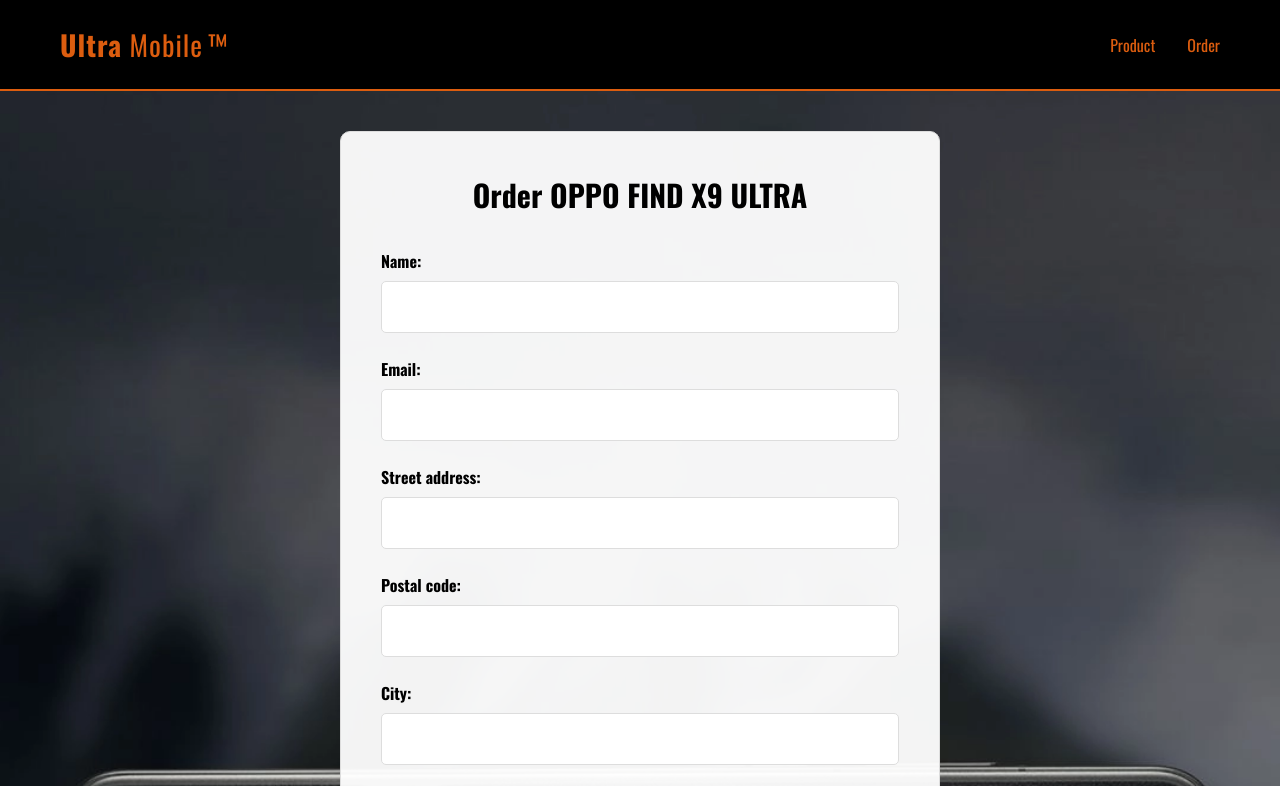
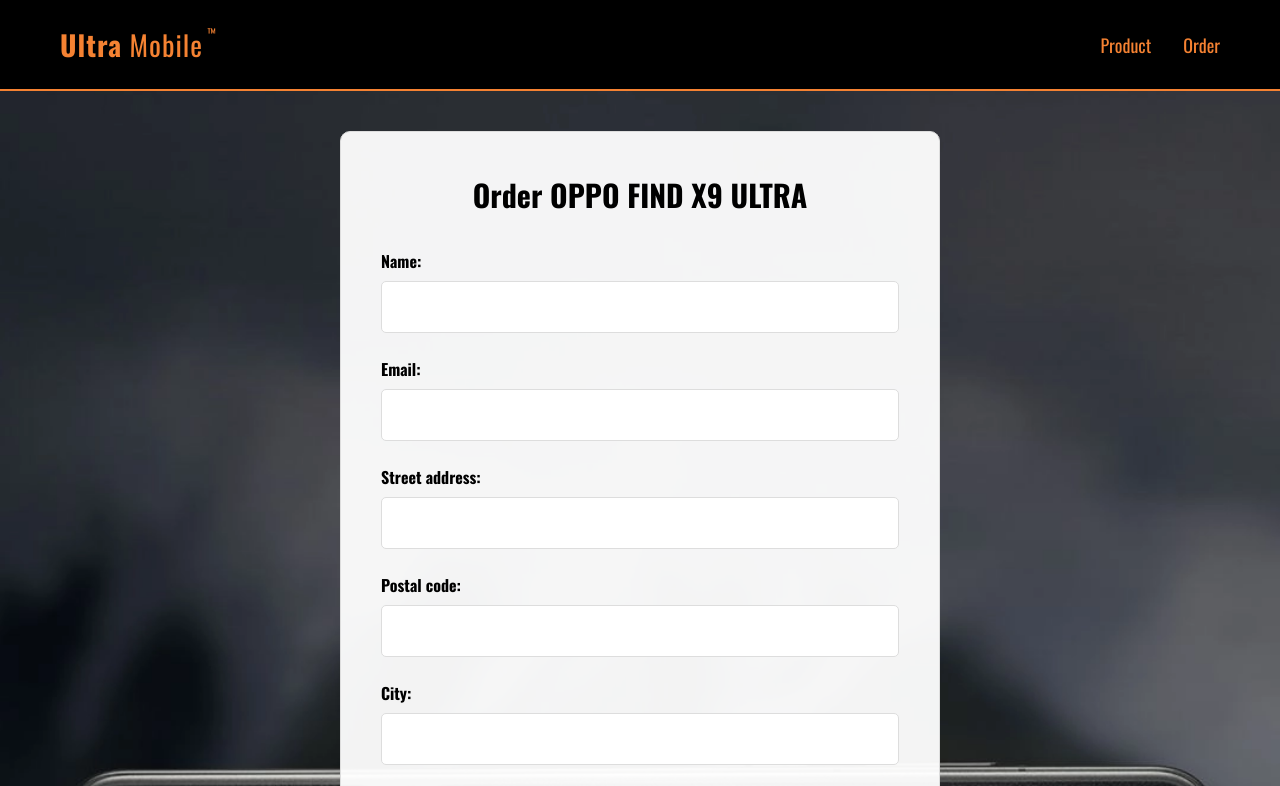
Before and after one commit to idaelise20-tech/Assignment_1, a plain HTML site: page order.html in a window 1280 px wide. Shown: the top 786 px of the page. Drawn offline with nearby package versions, Linux system fonts and the light colour scheme.

Commit message:
Split CSS into navbar, footer, variables and reset files and improve color contrast

```diff
--- /dev/null
+++ b/css/footer.css
@@ -0,0 +1,9 @@
+/* Footer works on both pages */
+footer {
+  text-align: center;
+  padding: var(--spacing-normal);
+  color: var(--white);
+  background-color: var(--black);
+  font-size: var(--font-size-small);
+  border-top: 1px solid var(--primary-color);
+}
--- /dev/null
+++ b/css/navbar.css
@@ -0,0 +1,59 @@
+/* Navigation */
+.navbar {
+  display: flex;
+  justify-content: space-between;
+  align-items: center;
+  padding: var(--spacing-normal) var(--spacing-extra-large);
+  background-color: var(--black);
+  border-bottom: 2px solid var(--primary-color);
+}
+
+.navbar__links {
+  display: flex;
+  list-style: none;
+  gap: var(--spacing-big);
+}
+.navbar a {
+  color: var(--primary-color);
+  text-decoration: none;
+}
+
+.navbar__logo a {
+  font-size: var(--font-size-logo);
+  font-weight: normal;
+  letter-spacing: 1px;
+  position: relative;
+}
+.navbar__ultra {
+  font-weight: bold;
+}
+
+.navbar__trademark {
+  font-size: var(--font-size-xs);
+  vertical-align: top;
+  margin-left: var(--spacing-extra-small);
+}
+
+.navbar__link {
+  font-size: var(--font-size-nav);
+  padding-bottom: var(--spacing-small);
+}
+
+.navbar__link:hover {
+  color: var(--white);
+  border-bottom: 2px solid var(--primary-color);
+}
+/* Responsive Design */
+@media (max-width: 768px) {
+  .navbar {
+    padding: var(--spacing-normal);
+  }
+
+  .navbar__links {
+    gap: var(--spacing-medium);
+  }
+
+  .navbar__logo a {
+    font-size: var(--font-size-logo-mobile);
+  }
+}
--- /dev/null
+++ b/css/reset.css
@@ -0,0 +1,6 @@
+/* Global Styles */
+* {
+  margin: 0;
+  padding: 0;
+  box-sizing: border-box;
+}
--- a/css/styles.css
+++ b/css/styles.css
@@ -1,10 +1,6 @@
-
-
-
-
 /* CSS Variables */
 :root {
-  --primary-color: #dc5d0f;
+  --primary-color: #f58232;
   --black: #000000;
   --dark-gray: darkgray;
   --white: #ffffff;
@@ -36,51 +32,7 @@ body {
   font-family: var(--font-main);
   background-color: var(--dark-gray);
 }
-/* Navigation */
-.navbar {
-  display: flex;
-  justify-content: space-between;
-  align-items: center;
-  padding: var(--spacing-normal) var(--spacing-extra-large);
-  background-color: var(--black);
-  border-bottom: 2px solid var(--primary-color);
-}
 
-.navbar__links {
-  display: flex;
-  list-style: none;
-  gap: var(--spacing-big);
-}
-.navbar a {
-  color: var(--primary-color);
-  text-decoration: none;
-}
-
-.navbar__logo a {
-  font-size: var(--font-size-logo);
-  font-weight: normal;
-  letter-spacing: 1px;
-  position: relative;
-}
-.navbar__ultra {
-  font-weight: bold;
-}
-
-.navbar__trademark {
-  font-size: var(--font-size-xs)
-  vertical-align: top;
-  margin-left: var(--spacing-extra-small);
-}
-
-.navbar__link {
-  font-size: font-size-nav;
-  padding-bottom: 5px;
-}
-
-.navbar__link:hover {
-  color: #666;
-  border-bottom: 2px solid var(--primary-color);
-}
 /* Product Section */
 .product {
   text-align: center;
@@ -106,7 +58,7 @@ body {
 }
 .product__description {
   margin-bottom: var(--spacing-normal);
-  font-size: var(--font-size-description)
+  font-size: var(--font-size-description);
   color: var(--black);
 }
 
@@ -131,7 +83,7 @@ body {
 }
 .specifications h2 {
   text-align: center;
-  margin-bottom: 25px;
+  margin-bottom: var(--spacing-normal);
 }
 
 .specifications ul {
@@ -142,15 +94,6 @@ body {
   gap: var(--spacing-medium) var(--spacing-large);
 }
 
-/* Footer works on both pages */
-footer {
-  text-align: center;
-  padding: var(--spacing-normal);
-  color: var(--white);
-  background-color: var(--black);
-  font-size: var(--font-size-small)
-  border-top: 1px solid var(--primary-color);
-}
 /* Order Form Styles */
 .order-page {
   background-image: url("../assets/images/imagesbackground.png");
@@ -170,7 +113,7 @@ footer {
 .order h1 {
   text-align: center;
   margin-bottom: var(--spacing-big);
-  font-size: var(--font-size-title)
+  font-size: var(--font-size-title);
 }
 .order label {
   display: block;
@@ -186,7 +129,7 @@ footer {
   margin-bottom: var(--spacing-normal);
   border: 1px solid var(--light-gray);
   border-radius: 5px;
-  font-size: var(--font-size-base)
+  font-size: var(--font-size-base);
 }
 .order fieldset {
   border: 1px solid var(--light-gray);
@@ -220,15 +163,15 @@ footer {
 }
 .order legend {
   font-weight: bold;
-  padding: 0 var(--spacing-xs);
+  padding: 0 var(--spacing-extra-small);
 }
 .order input[type="radio"] {
-  margin-right: var(--spacing-normal);
+  margin-right: var(--spacing-extra-small);
 }
 
 .order input[type="radio"] + label {
   display: inline;
-  margin-right: 20px;
+  margin-right: var(--spacing-normal);
   font-weight: normal;
 }
 .order button {
@@ -237,26 +180,15 @@ footer {
   background-color: var(--black);
   color: var(--white);
   border: none;
-  font-size: var(--font-size-base)
+  font-size: var(--font-size-base);
   cursor: pointer;
 }
 .order button:hover {
   background-color: var(--primary-color);
 }
+
 /* Responsive Design */
 @media (max-width: 768px) {
-  .navbar {
-    padding: var(--spacing-normal);
-  }
-
-  .navbar__links {
-    gap: var(--spacing-medium);
-  }
-
-  .navbar__logo a {
-    font-size: var(--font-size-logo-mobile)
-  }
-
   .product {
     padding: var(--spacing-big) var(--spacing-medium);
   }
--- /dev/null
+++ b/css/variables.css
@@ -0,0 +1,24 @@
+/* CSS Variables */
+:root {
+  --primary-color: #f58232;
+  --black: #000000;
+  --dark-gray: darkgray;
+  --white: #ffffff;
+  --light-gray: #ddd;
+  --font-main: "Oswald", sans-serif;
+  --spacing-extra-small: 4px;
+  --spacing-small: 8px;
+  --spacing-medium: 16px;
+  --spacing-normal: 24px;
+  --spacing-big: 32px;
+  --spacing-large: 40px;
+  --spacing-extra-large: 60px;
+  --font-size-nav: 1.125rem; /*  18 px */
+  --font-size-logo: 1.75rem; /*  28 px */
+  --font-size-xs: 0.75rem; /* 12 px */
+  --font-size-small: 0.875rem; /* 14 px */
+  --font-size-base: 1rem; /* 16 px */
+  --font-size-description: 1.125rem; /* 18 px */
+  --font-size-logo-mobile: 1.375rem; /* 22 px */
+  --font-size-title: 1.875rem; /* 30 px */
+}
--- a/order.html
+++ b/order.html
@@ -8,7 +8,12 @@
       href="https://fonts.googleapis.com/css2?family=Oswald:wght@200..700&display=swap"
       rel="stylesheet"
     />
+    <!--CSS Files -->
+    <link rel="stylesheet" href="css/reset.css" />
+    <link rel="stylesheet" href="css/variables.css" />
     <link rel="stylesheet" href="css/styles.css" />
+    <link rel="stylesheet" href="css/navbar.css" />
+    <link rel="stylesheet" href="css/footer.css" />
   </head>
   <body class="order-page">
     <header>
```
Also changed, not shown: index.html (+5 -0 lines).
